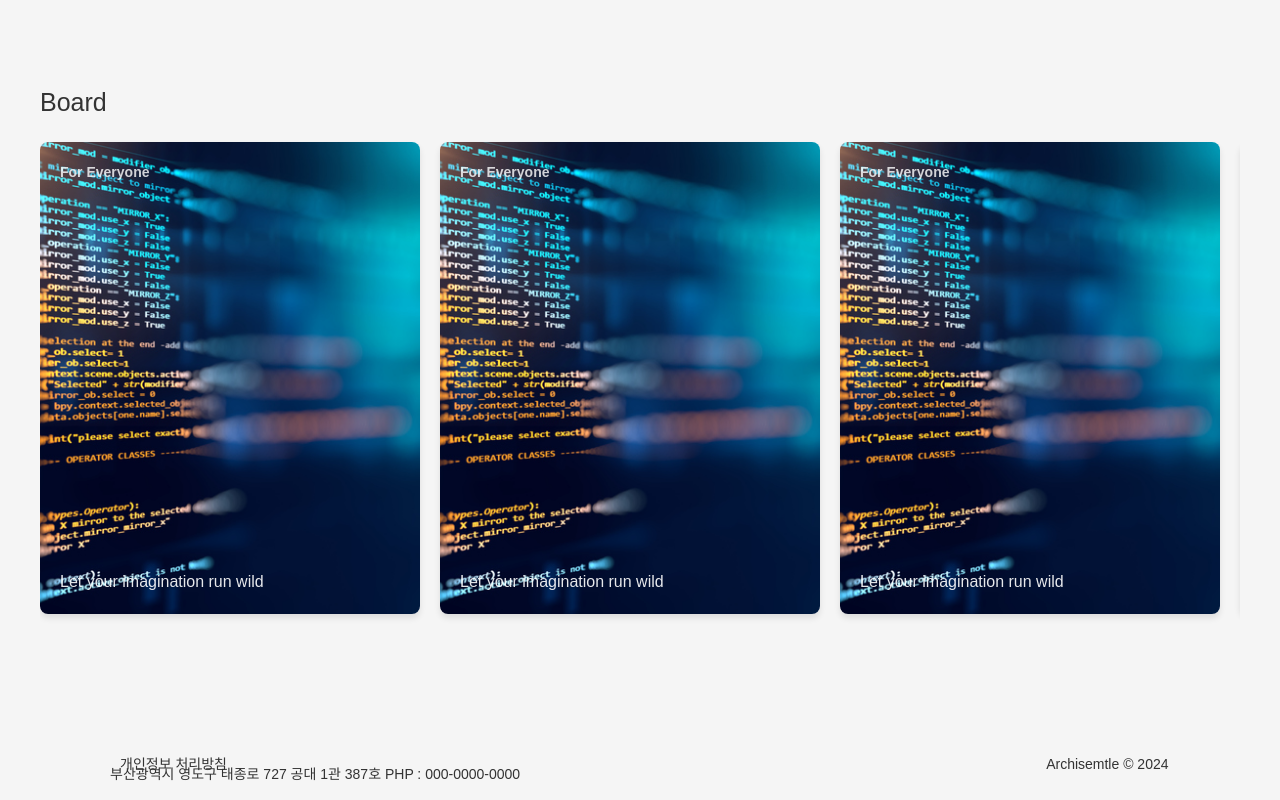
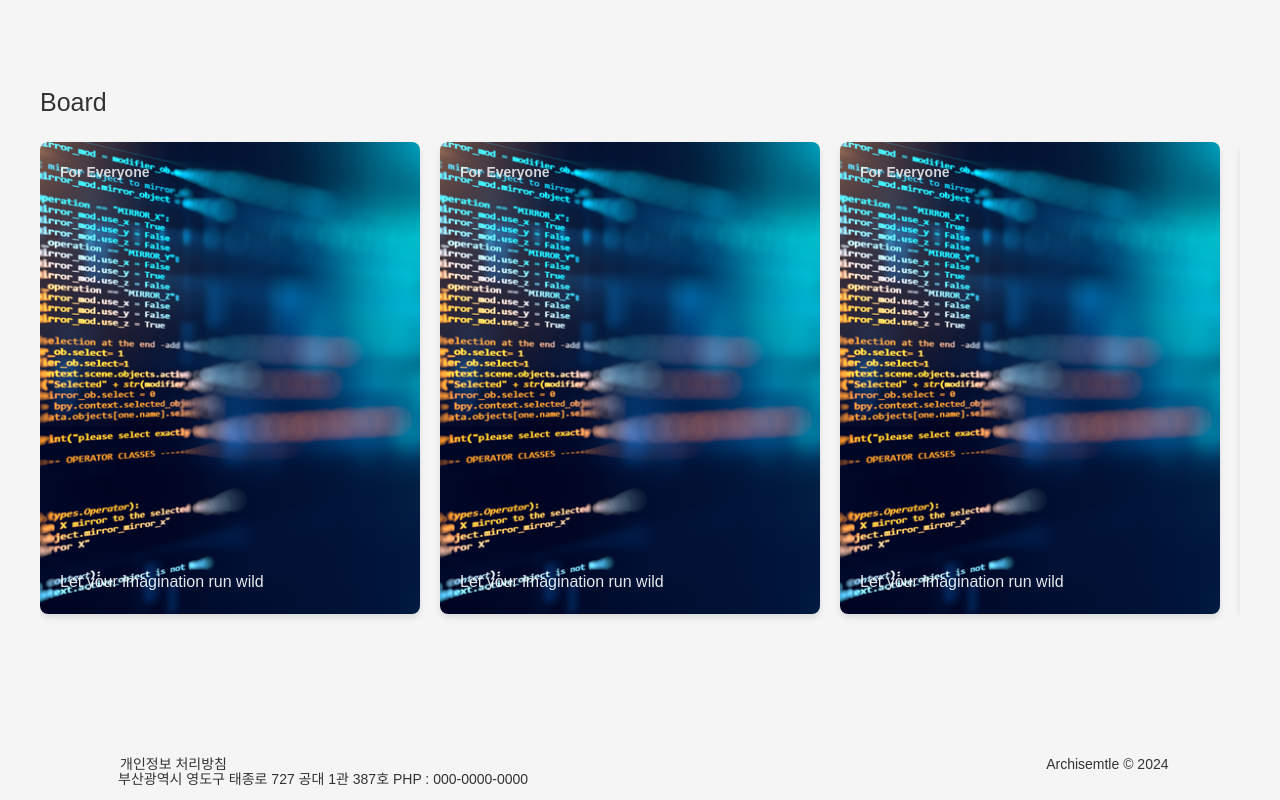
Before and after one commit to Lab-Semtle/semtle-web-client, a React (Create React App) app: page / in a window 1280 px wide. Shown: the part 1132-1932 px from the top of the page. Built offline with nearby package versions, Linux system fonts and the light colour scheme; no server answers; a small style sheet from the web is missing.

Commit message:
Refactor:사진 수정

```diff
--- a/src/App.js
+++ b/src/App.js
@@ -1,6 +1,6 @@
-import React from "react";
+import React, { useState, createContext } from "react";
 import { BrowserRouter, Routes, Route } from "react-router-dom";
-import Free_create from "./pages/Free_board/Free_create"
+import Free_create from "./pages/Free_board/Free_create";
 import Free_view from "./pages/Free_board/Free_view";
 import Root from "./pages/Root/Root";
 import Login from "./pages/Login/Login";
@@ -19,9 +19,16 @@ import Study_edit from "./pages/Study_board/Study_edit";
 
 import ErrorPage from "./pages/Error_page";
 
+// Context 이름을 대문자로 시작하도록 수정
+export const IsFromLoginContext = createContext();
+
 function App() {
+  const [isfromLogin, setIsFromLogin] = useState(false);
+
   return (
     <div className="App">
+      {/* Provider의 이름 수정 */}
+      <IsFromLoginContext.Provider value={{ isfromLogin, setIsFromLogin }}>
         <BrowserRouter>
           <Routes>
             <Route path="/" element={<Root />} />
@@ -30,23 +37,23 @@ function App() {
             <Route path="/Membership" element={<Membership />} />
 
             <Route path="/Boardlist" element={<Free_list />} />
-          <Route path="/Boardcreate" element={<Free_create />}/>
-          <Route path="/Boardview/:idx" element={<Free_view />}/>
-          <Route path="/Board/edit/:idx" element={<Free_edit/>}/>
+            <Route path="/Boardcreate" element={<Free_create />} />
+            <Route path="/Boardview/:idx" element={<Free_view />} />
+            <Route path="/Board/edit/:idx" element={<Free_edit />} />
 
-          <Route path="/StudyBoardlist" element={<Study_list/>}/>
-          <Route path="/StudyBoardcreate" element={<Study_create />}/>
-          <Route path="/StudyBoardview/:idx" element={<Study_view />}/>
-          <Route path="/StudyBoard/edit/:idx" element={<Study_edit/>}/>
-          <Route path="/MyInfo" element = {<Myinfo/>}/>
+            <Route path="/StudyBoardlist" element={<Study_list />} />
+            <Route path="/StudyBoardcreate" element={<Study_create />} />
+            <Route path="/StudyBoardview/:idx" element={<Study_view />} />
+            <Route path="/StudyBoard/edit/:idx" element={<Study_edit />} />
+            <Route path="/MyInfo" element={<Myinfo />} />
             <Route path="/IdFind" element={<IdfInd />} />
             <Route path="/PwFind" element={<PwfInd />} />
-          <Route path="agree" element={<Agree />} />
+            <Route path="/agree" element={<Agree />} />
 
             <Route path="/error" element={<ErrorPage />} />
-
           </Routes>
         </BrowserRouter>
+      </IsFromLoginContext.Provider>
     </div>
   );
 }
--- a/src/pages/Agree/Agree.jsx
+++ b/src/pages/Agree/Agree.jsx
@@ -1,4 +1,5 @@
-import React, { useEffect, useState } from "react";
+import React, { useEffect, useState, useContext } from "react";
+import {IsFromLoginContext} from "../../App";
 import { useLocation, useNavigate } from "react-router-dom";
 import Navbarboot from "../../components/Header/Navbarboot";
 import style from "./Agree.module.css";
--- a/src/pages/Root/Root.jsx
+++ b/src/pages/Root/Root.jsx
@@ -67,7 +67,7 @@ function Foot(){
           </div>
         </div>
           <div className={style.footerContentBox}>
-          <div className={style.footerLeft}>부산광역시 영도구 태종로 727 공대 1관 387호 PHP : 000-0000-0000</div>
+          <div className={style.footerLeft2}>부산광역시 영도구 태종로 727 공대 1관 387호 PHP : 000-0000-0000</div>
           </div>
     </>
 
--- a/src/pages/Root/Root.module.css
+++ b/src/pages/Root/Root.module.css
@@ -217,6 +217,13 @@ body {
   cursor: pointer;
 }
 
+.footerLeft2 {
+  padding-top: 5px;
+  padding-left: 108px;
+  text-align: left;         /* 왼쪽 정렬 */
+  font-size: 14px;          /* 폰트 크기 설정 */
+}
+
 .footerRight {
   margin-left: auto;        /* 오른쪽으로 이동 */
   text-align: right;        /* 오른쪽 정렬 */
```
Lines whose indentation alone changed are shown as unchanged.
